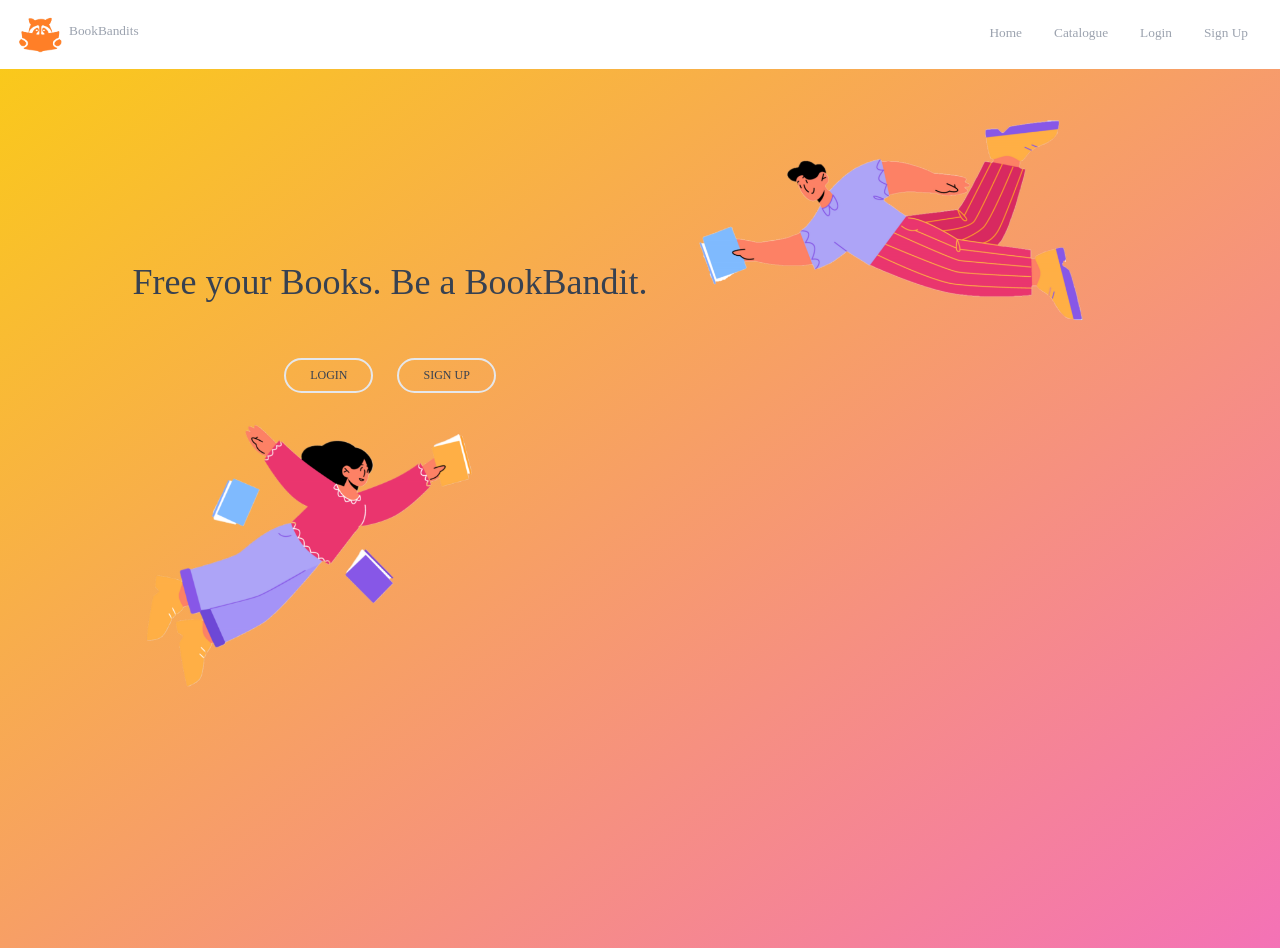
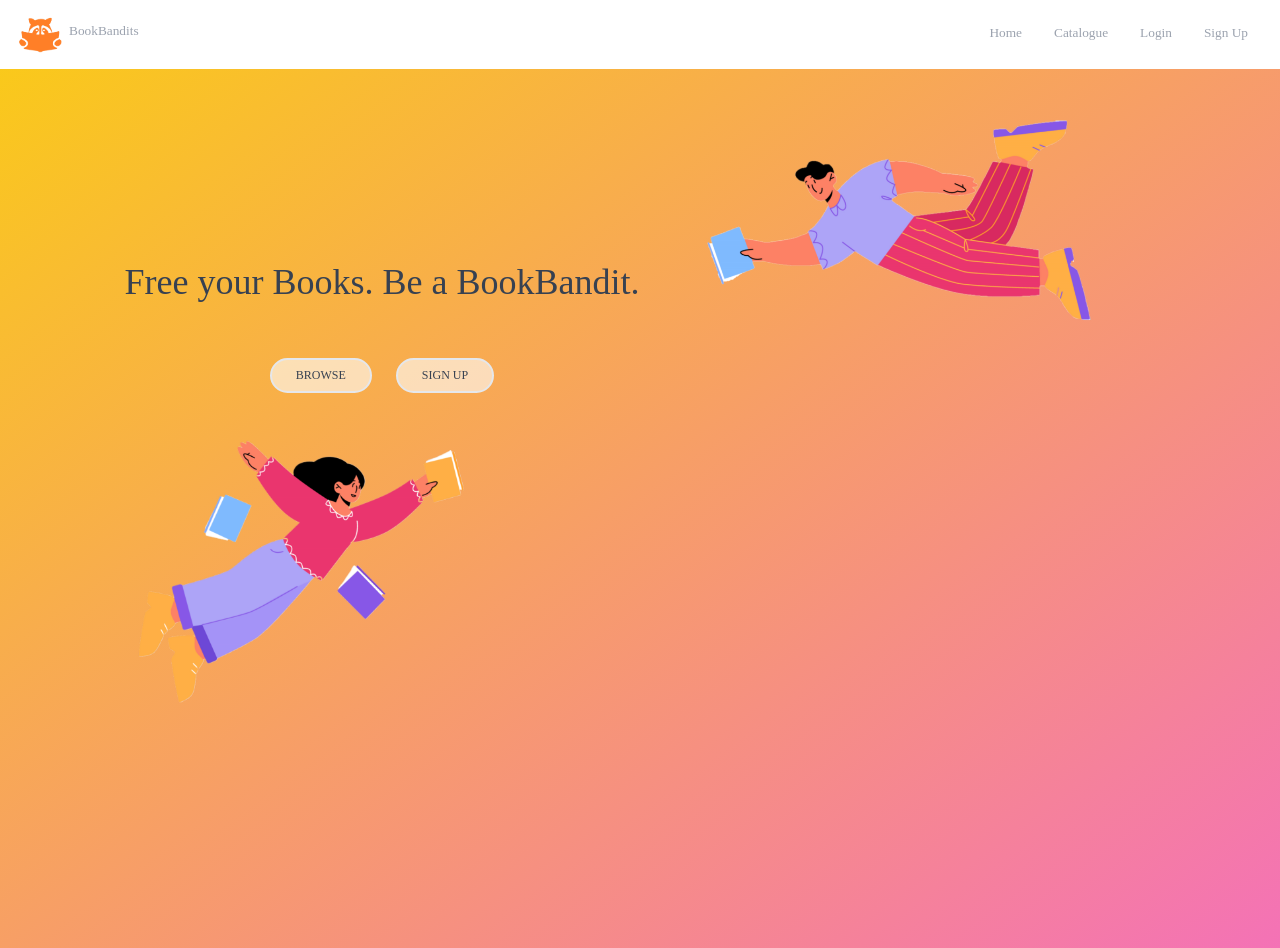
Before and after one commit to Tiefengnom/Bookbandits, a React (Create React App) app in the folder frontend/: page / in a window 1280 px wide. Built offline with nearby package versions, Linux system fonts and the light colour scheme.

Commit message:
home buttons changed to catalog

```diff
--- a/frontend/src/pages/Home.js
+++ b/frontend/src/pages/Home.js
@@ -16,22 +16,22 @@ const Home = () => {
                 </h1>
 
                 <button
-                    onClick={() => navigate("/login")}
-                    className='m-3 inline-block px-6 py-2 border-2 border-white-500  font-medium text-xs leading-tight uppercase rounded-full hover:bg-pink-600 hover:bg-opacity-[45%] focus:outline-none focus:ring-0 transition duration-150 ease-in-out cursor:pointer'>
-                    Login
+                    onClick={() => navigate("/catalogue")}
+                    className='m-3  bg-white bg-opacity-60 inline-block px-6 py-2 border-2 border-white-500  font-medium text-xs leading-tight uppercase rounded-full hover:bg-pink-600 hover:bg-opacity-[45%] focus:outline-none focus:ring-0 transition duration-150 ease-in-out cursor:pointer'>
+                    Browse
                 </button>
 
                 <button
                     onClick={() => navigate("/signup")}
-                    className='m-3 inline-block px-6 py-2 border-2 border-white-500 font-medium text-xs leading-tight uppercase rounded-full hover:bg-pink-600 hover:bg-opacity-[45%] focus:outline-none focus:ring-0 transition duration-150 ease-in-out cursor:pointer'>
+                    className='m-3 bg-white bg-opacity-60 inline-block px-6 py-2 border-2 border-white-500 font-medium text-xs leading-tight uppercase rounded-full hover:bg-pink-600 hover:bg-opacity-[35%] focus:outline-none focus:ring-0 transition duration-150 ease-in-out cursor:pointer'>
                     Sign up
                 </button>
-                <img src={girl} alt='illustration-girl' className="w-[400px]" />
+                <img src={girl} alt='illustration-girl' className="w-[400px] mt-4" />
             </div>
             <div className='right'>
                 <div className='illustrations'>
 
-                    <img src={boy} alt='illustration-boy' className="w-[500px] hidden lg:inline" />
+                    <img src={boy} alt='illustration-boy' className="w-[500px] hidden lg:inline ml-4" />
                 </div>
             </div>
             {/* <div className='home search flex justify-center '>
```
